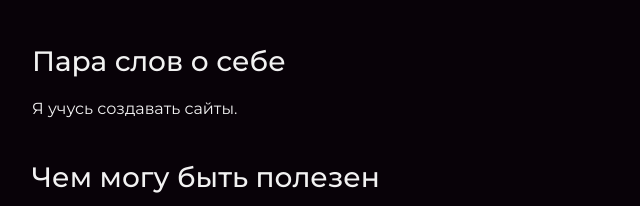
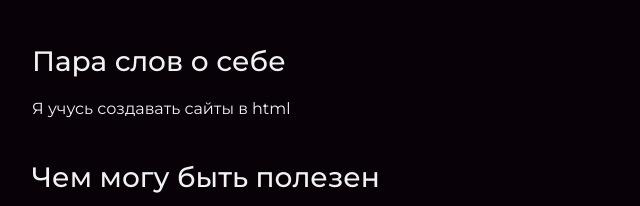
Before and after one commit to moooroooz/my-size, a plain HTML site: page index.html in a window 1280 px wide. Shown: the part 1598-1804 px from the top of the page, 144-784 px from the left. Drawn offline with Linux system fonts and the light colour scheme.

Commit message:
Add files via upload

```diff
--- a/index.html
+++ b/index.html
@@ -30,7 +30,7 @@
   <img src="files/morg.png" width="928" height="536" alt="Фотография Неопознанного Енота">
 </figure>
       <h3>Пара слов о себе</h3>
-      <p>Я учусь создавать сайты.</p>
+      <p>Я учусь создавать сайты в html</p>
       <h3>Чем могу быть полезен</h3>
       <p>Я могу надрать вам жопёнку.</p>
     </section></div>
```
